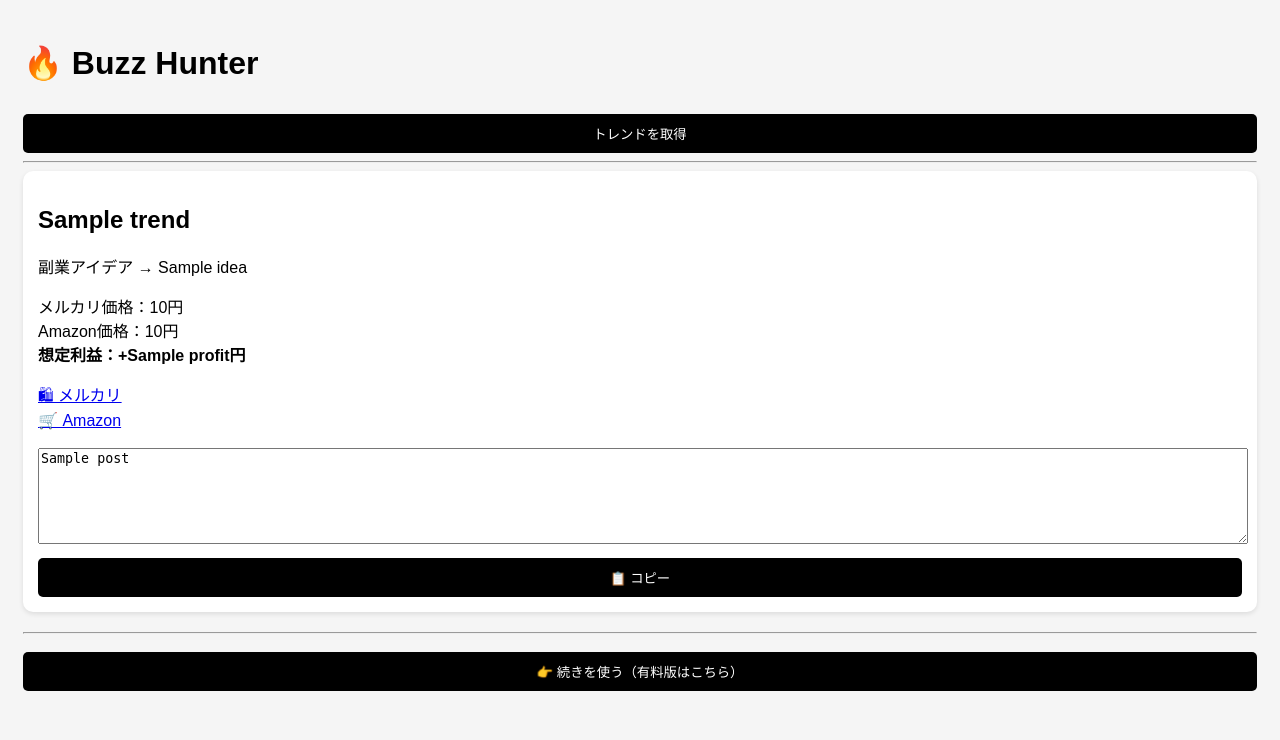
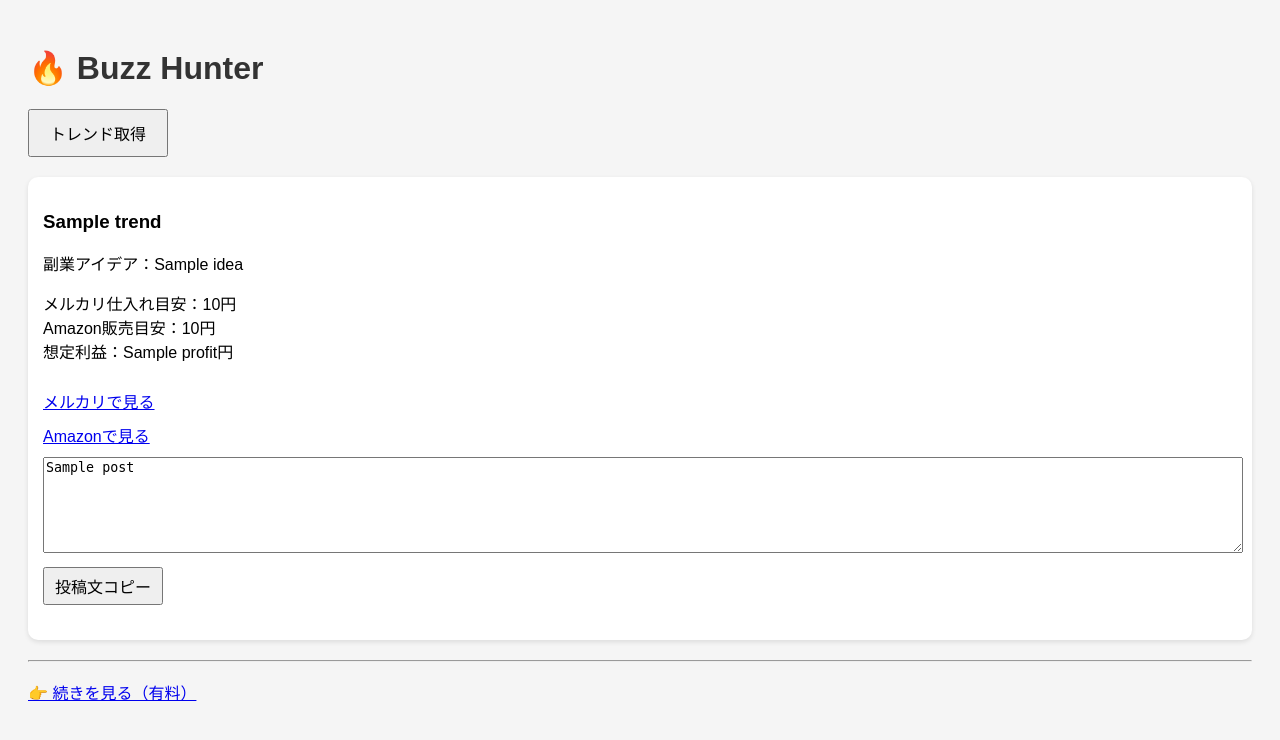
Before and after one commit to Giocarelabo/buzz-hunter, a Flask app: template templates/index.html in a window 1280 px wide. Shown: the top 740 px of the page. Run offline with Flask 3, Linux system fonts and the light colour scheme; the template is opened without the code that fills it: most values are stand-ins (such as "Sample title", 1, 10 or a date in 2020).

Commit message:
Add files via upload

```diff
--- a/app.py
+++ b/app.py
@@ -3,12 +3,13 @@ from flask import Flask, render_template, request, session, redirect, url_for
 app = Flask(__name__)
 app.secret_key = "secret_key_123"
 
-USER_ID = "admin"
-PASSWORD = "1234"
+USER_ID = "buyer"
+PASSWORD = "buzz123"
 
 @app.route("/", methods=["GET", "POST"])
 def home():
 
+    # 1回使った人はログインへ
     if "logged_in" not in session and session.get("used"):
         return redirect(url_for("login"))
 
@@ -16,6 +17,7 @@ def home():
 
     if request.method == "POST":
 
+        # 未ログインなら1回使った扱い
         if "logged_in" not in session:
             session["used"] = True
 
@@ -83,15 +85,24 @@ def login():
 
         if user == USER_ID and pw == PASSWORD:
             session["logged_in"] = True
-            return redirect(url_for("https://note.com/giocarelabo_1022/n/n9d85f96b94ac"))
+            return redirect("/")  # ログイン後はトップへ
 
     return render_template("login.html")
+
+
+@app.route("/premium")
+def premium():
+    if "logged_in" not in session:
+        return redirect("/login")
+
+    # noteへ飛ばす
+    return redirect("https://note.com/giocarelabo_1022/n/n9d85f96b94ac")
 
 
 @app.route("/logout")
 def logout():
     session.clear()
-    return redirect(url_for("https://note.com/giocarelabo_1022/n/n9d85f96b94ac"))
+    return redirect("/")
 
 
 if __name__ == "__main__":
--- a/templates/index.html
+++ b/templates/index.html
@@ -1,88 +1,86 @@
 <!DOCTYPE html>
-<html>
+<html lang="ja">
 <head>
-<meta name="viewport" content="width=device-width, initial-scale=1.0">
+    <meta charset="UTF-8">
     <title>Buzz Hunter</title>
-
     <style>
         body {
             font-family: sans-serif;
-    padding: 15px;
+            padding: 20px;
             background: #f5f5f5;
         }
-
+        h1 {
+            color: #333;
+        }
+        button {
+            padding: 10px 20px;
+            font-size: 16px;
+            margin-bottom: 20px;
+            cursor: pointer;
+        }
         .card {
-    background: white;
+            background: #fff;
             padding: 15px;
             margin-bottom: 20px;
             border-radius: 10px;
             box-shadow: 0 2px 5px rgba(0,0,0,0.1);
         }
-
-button {
-    padding: 10px;
+        textarea {
+            width: 100%;
             margin-top: 10px;
-    width: 100%;
-    border: none;
-    border-radius: 5px;
-    background: black;
-    color: white;
+        }
+        .copy-btn {
+            margin-top: 10px;
+            padding: 5px 10px;
+            cursor: pointer;
+        }
+        a {
+            display: inline-block;
+            margin-top: 10px;
         }
     </style>
 
+    <script>
+        function copyText(text) {
+            navigator.clipboard.writeText(text);
+            alert("コピーしました！");
+        }
+    </script>
 </head>
-
 <body>
 
     <h1>🔥 Buzz Hunter</h1>
 
     <form method="POST">
-<button type="submit">トレンドを取得</button>
+        <button type="submit">トレンド取得</button>
     </form>
-
-<hr>
 
     {% for item in ideas %}
 
     <div class="card">
+        <h3>{{ item.trend }}</h3>
 
-<h2>{{ item.trend }}</h2>
-
-<p>副業アイデア → {{ item.idea }}</p>
+        <p>副業アイデア：{{ item.idea }}</p>
 
         <p>
-メルカリ価格：{{ item.m_price }}円<br>
-Amazon価格：{{ item.a_price }}円<br>
-<strong>想定利益：+{{ item.profit }}円</strong>
+            メルカリ仕入れ目安：{{ item.m_price }}円<br>
+            Amazon販売目安：{{ item.a_price }}円<br>
+            想定利益：{{ item.profit }}円
         </p>
 
-<a href="{{ item.mercari_url }}" target="_blank">🛍 メルカリ</a><br>
-<a href="{{ item.amazon_url }}" target="_blank">🛒 Amazon</a>
+        <a href="{{ item.mercari_url }}" target="_blank">メルカリで見る</a><br>
+        <a href="{{ item.amazon_url }}" target="_blank">Amazonで見る</a>
 
-<br><br>
+        <textarea rows="6">{{ item.post }}</textarea>
 
-<textarea rows="6" style="width:100%">{{ item.post }}</textarea>
-
-<button onclick="copyText(this)">📋 コピー</button>
-
+        <button class="copy-btn" onclick="copyText(`{{ item.post }}`)">投稿文コピー</button>
     </div>
 
     {% endfor %}
 
     <hr>
 
-<button onclick="location.href='https://note.com/'">
-👉 続きを使う（有料版はこちら）
-</button>
-
-<script>
-function copyText(btn){
-    let textarea = btn.previousElementSibling
-    textarea.select()
-    document.execCommand("copy")
-    alert("コピーしました！")
-}
-</script>
+    <a href="/premium">👉 続きを見る（有料）</a>
 
 </body>
 </html>
```
Lines whose indentation alone changed are shown as unchanged.
